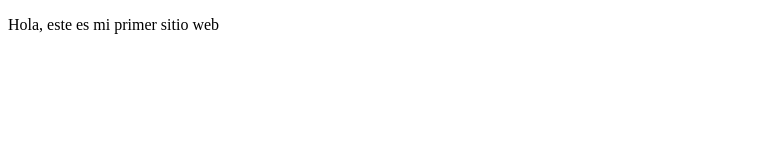
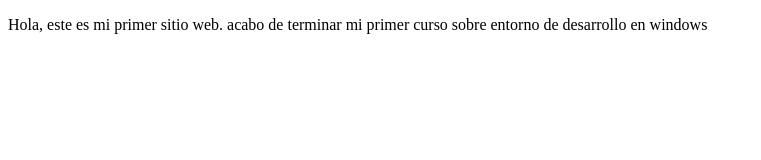
Before and after one commit to luenalv/proyectoDemoCursoPrework, a plain HTML site: page index.html in a window 1280 px wide. Shown: the whole page, without its empty margins (0-761 px from the left). Drawn offline with Linux system fonts and the light colour scheme.

Commit message:
Agregamos texto

```diff
--- a/index.html
+++ b/index.html
@@ -8,7 +8,8 @@
 </head>
 <body>
     <p>Hola,
-    este es mi primer sitio web
+    este es mi primer sitio web. acabo de terminar mi primer curso sobre entorno de desarrollo en windows
+
         </p>
 
 </body>
```
